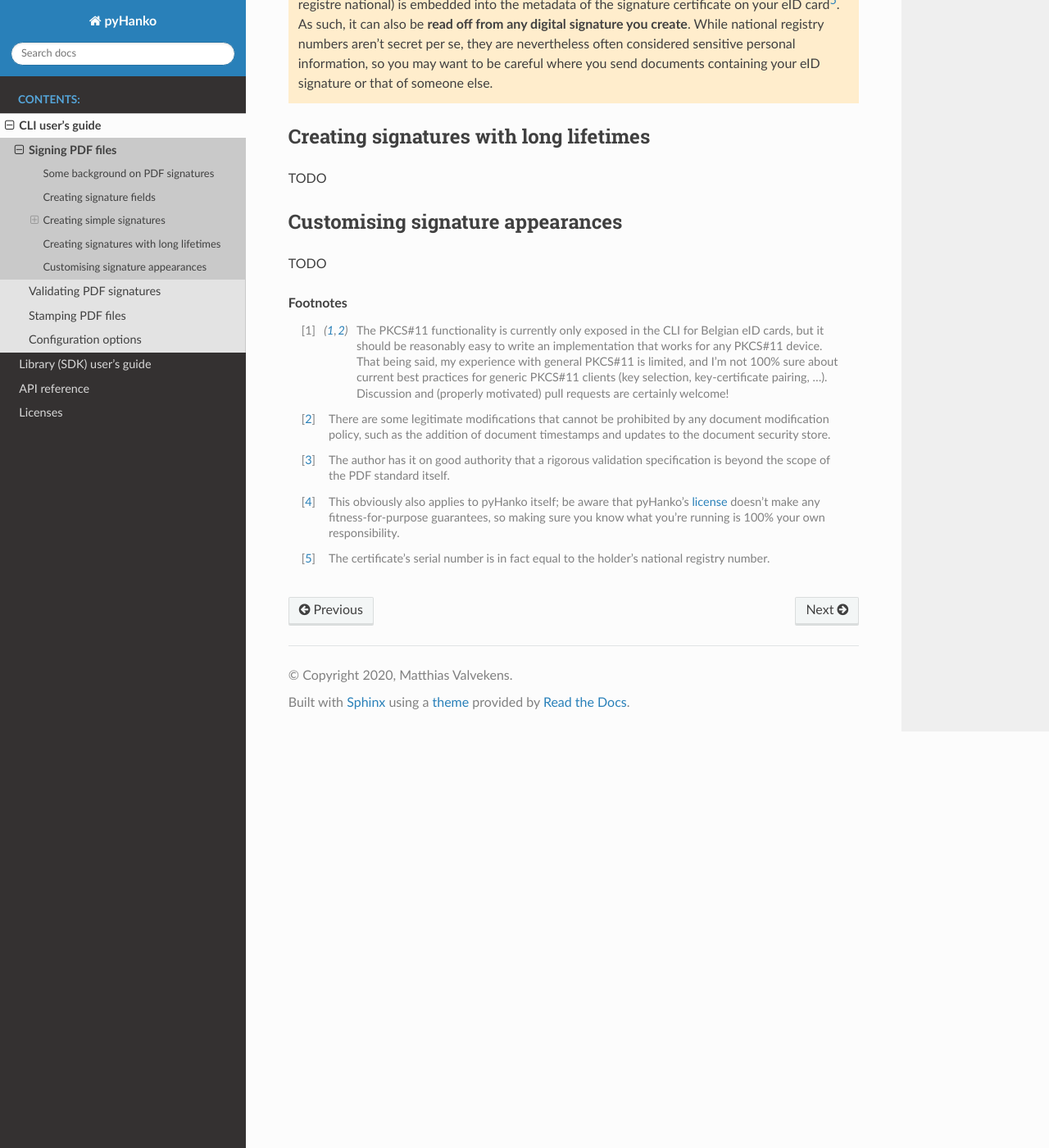
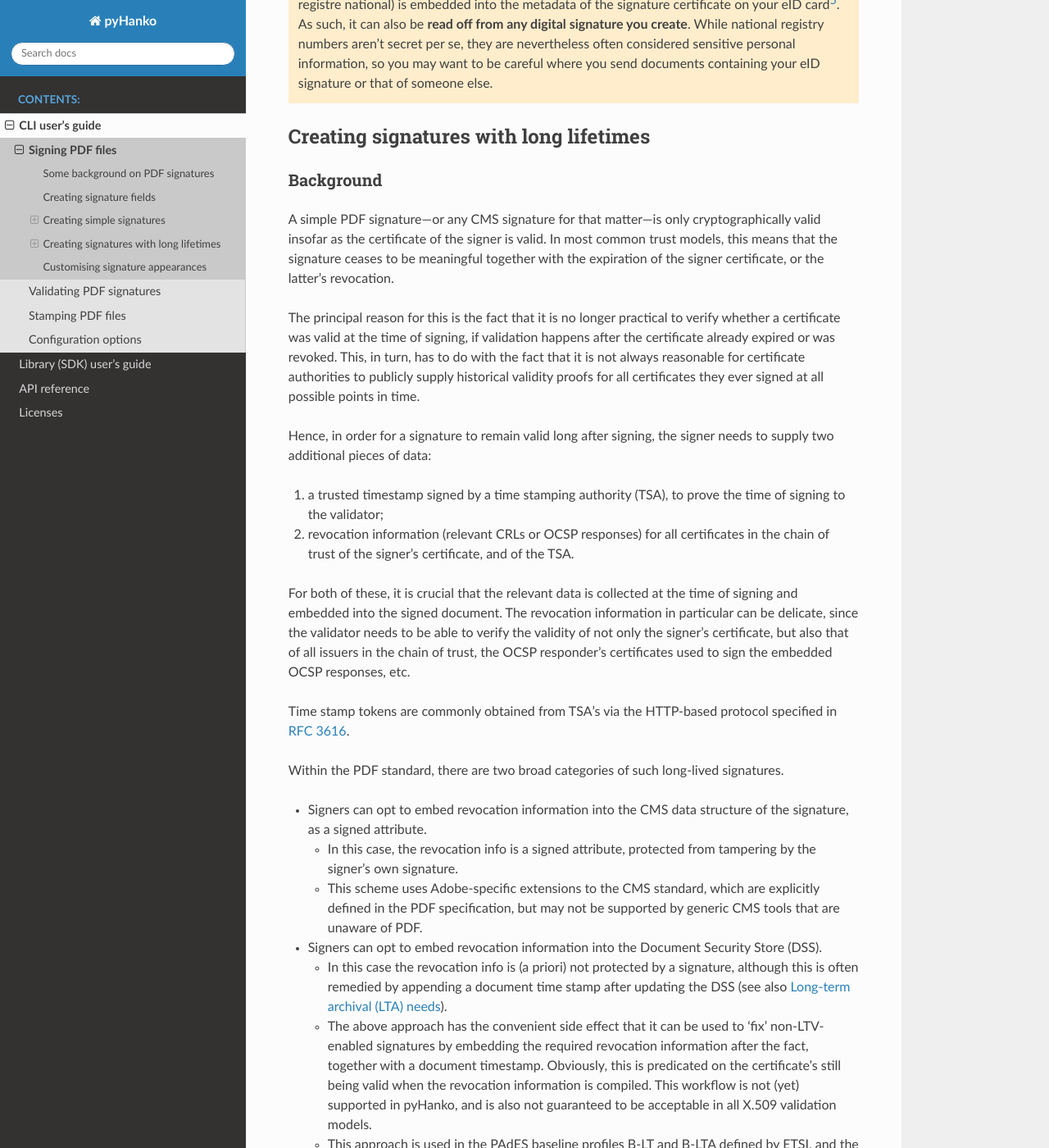
Before and after one commit to MatthiasValvekens/pyHanko, a Sphinx documentation site: the page built from docs/cli-guide/signing.rst, in a window 1280 px wide and 1400 px high, scrolled down 4675 px. Shown: the whole window at 82% size. Built offline with Sphinx 7.4.7 and the Read the Docs theme 2.0.0, drawn with Linux system fonts in a browser that asks for light colours; some of the changed text lies outside the part shown.

Commit message:
Background on LTV signatures

```diff
--- a/docs/cli-guide/signing.rst
+++ b/docs/cli-guide/signing.rst
@@ -257,6 +257,89 @@ the signature.
 Creating signatures with long lifetimes
 ---------------------------------------
 
+Background
+^^^^^^^^^^
+
+A simple PDF signature---or any CMS signature for that matter---is only
+cryptographically valid insofar as the certificate of the signer is valid.
+In most common trust models, this means that the signature ceases to be
+meaningful together with the expiration of the signer certificate, or the
+latter's revocation.
+
+The principal reason for this is the fact that it is no longer practical to
+verify whether a certificate was valid at the time of signing, if validation
+happens after the certificate already expired or was revoked.
+This, in turn, has to do with the fact that it is not always reasonable for
+certificate authorities to publicly supply historical validity proofs for all
+certificates they ever signed at all possible points in time.
+
+Hence, in order for a signature to remain valid long after signing, the signer
+needs to supply two additional pieces of data:
+
+1. a trusted timestamp signed by a time stamping authority (TSA), to prove the
+   time of signing to the validator;
+2. revocation information (relevant CRLs or OCSP responses) for all certificates
+   in the chain of trust of the signer's certificate, and of the TSA.
+
+For both of these, it is crucial that the relevant data is collected at the time
+of signing and embedded into the signed document.
+The revocation information in particular can be delicate, since the validator
+needs to be able to verify the validity of not only the signer's certificate,
+but also that of all issuers in the chain of trust, the OCSP responder's
+certificates used to sign the embedded OCSP responses, etc.
+
+Time stamp tokens are commonly obtained from TSA's via the HTTP-based protocol
+specified in `RFC 3616 <https://tools.ietf.org/html/rfc3161>`_.
+
+Within the PDF standard, there are two broad categories of such long-lived
+signatures.
+
+* Signers can opt to embed revocation information into the CMS data structure
+  of the signature, as a signed attribute.
+
+  * In this case, the revocation info is a signed attribute,
+    protected from tampering by the signer's own signature.
+  * This scheme uses Adobe-specific extensions to the CMS standard, which
+    are explicitly defined in the PDF specification, but may not be supported
+    by generic CMS tools that are unaware of PDF.
+
+* Signers can opt to embed revocation information into the Document Security
+  Store (DSS).
+
+  * In this case the revocation info is (a priori) not protected by a
+    signature, although this is often remedied by appending a document time
+    stamp after updating the DSS (see also :ref:`lta-sigs`).
+  * The above approach has the convenient side effect that it can be used to
+    'fix' non-LTV-enabled signatures by embedding the required revocation
+    information after the fact, together with a document timestamp.
+    Obviously, this is predicated on the certificate's still being valid
+    when the revocation information is compiled.
+    This workflow is not (yet) supported in pyHanko, and is also not
+    guaranteed to be acceptable in all X.509 validation models.
+  * This approach is used in the PAdES baseline profiles B-LT and B-LTA
+    defined by ETSI, and the (mildly modified) versions subsumed into
+    ISO 32000-2 (PDF 2.0). As such, it is not part of ISO 32000-1 'proper'.
+
+.. note::
+    The author generally prefers the DSS-based signature profiles over the
+    legacy approach based on CMS attributes, but both are supported in pyHanko.
+
+
+Timestamps in pyHanko
+^^^^^^^^^^^^^^^^^^^^^
+
+TODO
+
+Embedding revocation info with pyHanko
+^^^^^^^^^^^^^^^^^^^^^^^^^^^^^^^^^^^^^^
+
+TODO
+
+.. _lta-sigs:
+
+Long-term archival (LTA) needs
+^^^^^^^^^^^^^^^^^^^^^^^^^^^^^^
+
 TODO
 
 Customising signature appearances
```
